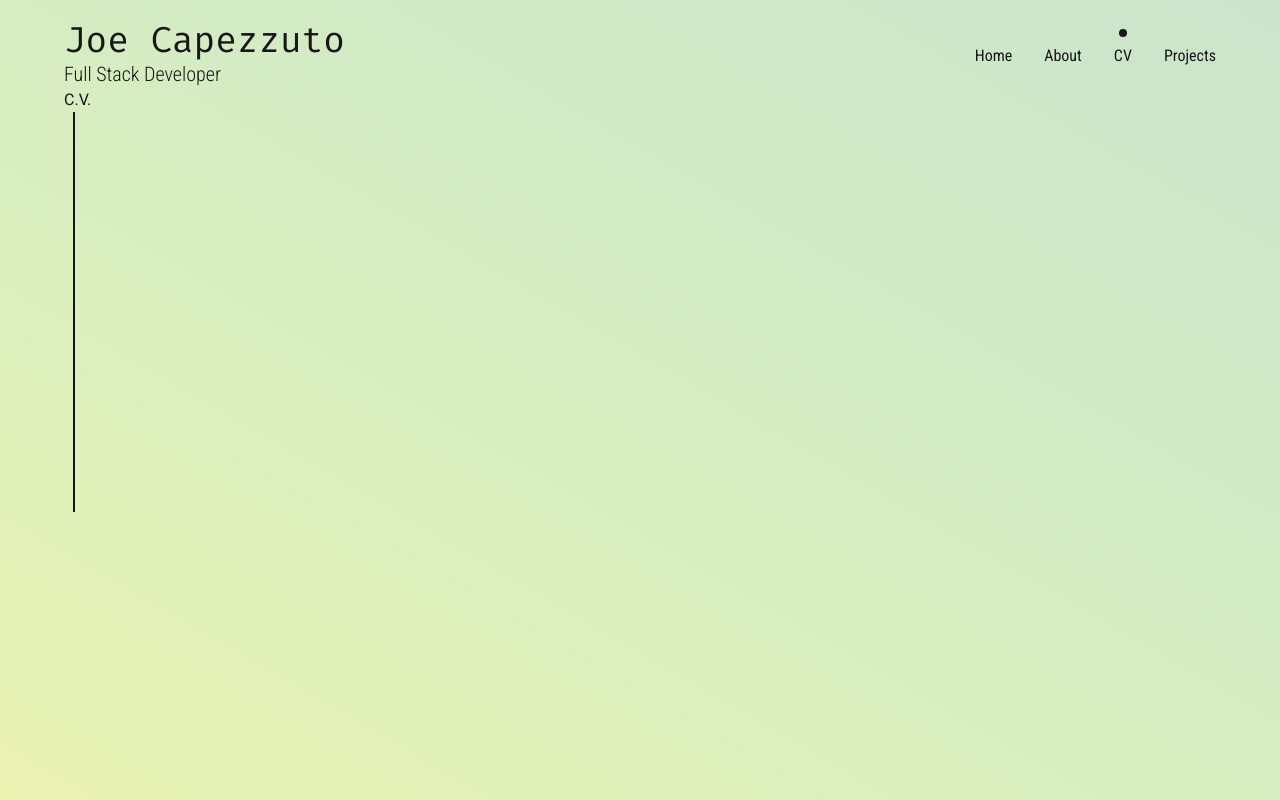
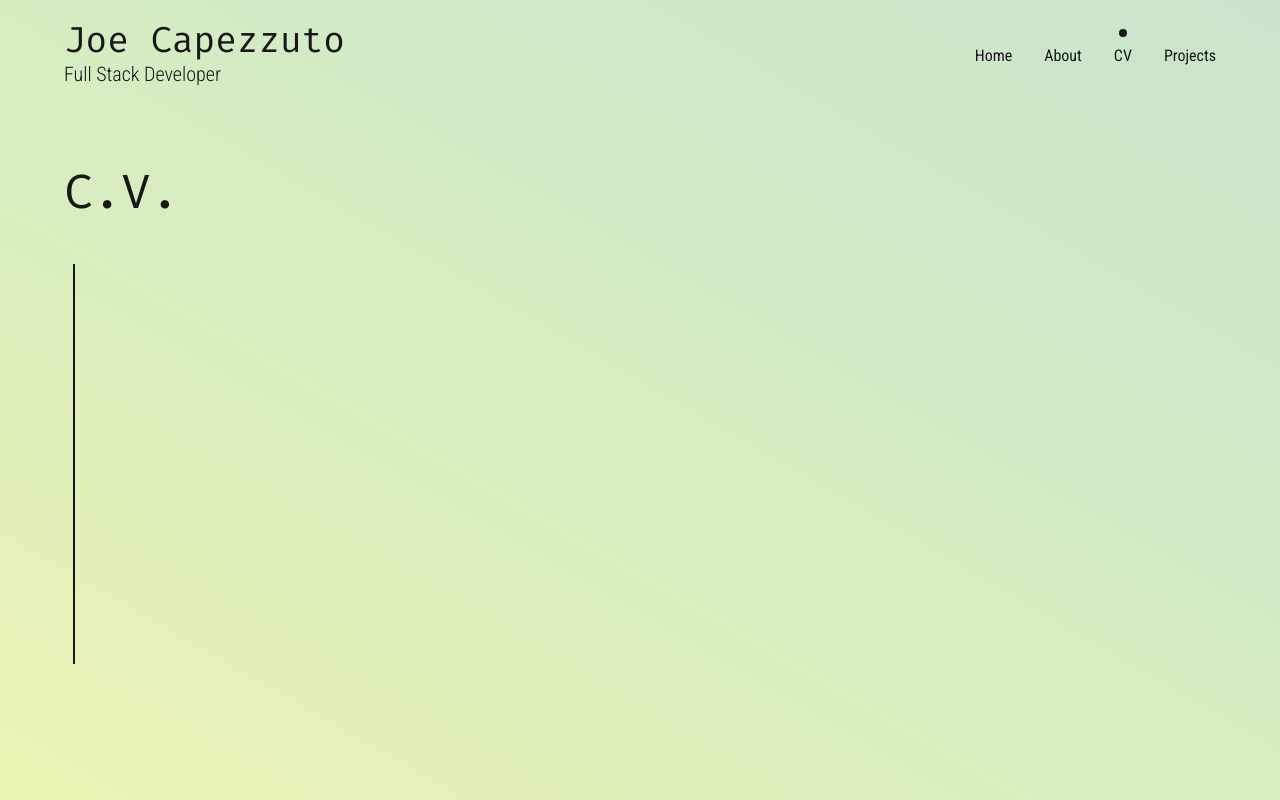
Before and after one commit to Capezzuto/portfolio-v2, a Next.js app: page /cv in a window 1280 px wide. Built offline with nearby package versions, Linux system fonts and the light colour scheme.

Commit message:
Create reusable Headline component

```diff
--- /dev/null
+++ b/src/app/(static)/_components/Headline.tsx
@@ -0,0 +1,6 @@
+import React from 'react';
+const Headline = ({ text }: { text: string }) => {
+	return <h1 className='font-(family-name:--font-fira-code) text-3xl md:text-4xl lg:text-5xl mt-20 mb-12'>{text}</h1>;
+};
+
+export default Headline;
--- a/src/app/(static)/about/page.tsx
+++ b/src/app/(static)/about/page.tsx
@@ -1,10 +1,11 @@
 import Image from 'next/image';
 import React from 'react';
+import Headline from '../_components/Headline';
 
 const AboutPage = () => {
 	return (
 		<section className='about-page'>
-			<h1 className='font-(family-name:--font-fira-code) text-3xl md:text-4xl lg:text-5xl mt-20 mb-12'>About (me)</h1>
+			<Headline text='About (me)' />
 			<div className='flex flex-col md:flex-row-reverse gap-6 md:gap-4 lg:gap-6'>
 				<div className='image-column flex-1'>
 					<Image
--- a/src/app/(static)/cv/page.tsx
+++ b/src/app/(static)/cv/page.tsx
@@ -1,6 +1,7 @@
 'use client';
 import { useCallback, useState } from 'react';
 import AnimatedLine from '@/app/_components/AnimatedLine';
+import Headline from '../_components/Headline';
 
 const CVPage = () => {
 	const [currentStage, setCurrentStage] = useState(1);
@@ -10,7 +11,7 @@ const CVPage = () => {
 
 	return (
 		<section className='cv-page'>
-			<h1>C.V.</h1>
+			<Headline text='C.V.' />
 			<AnimatedLine
 				color='#171717'
 				viewBox='0 0 20 400'
```
